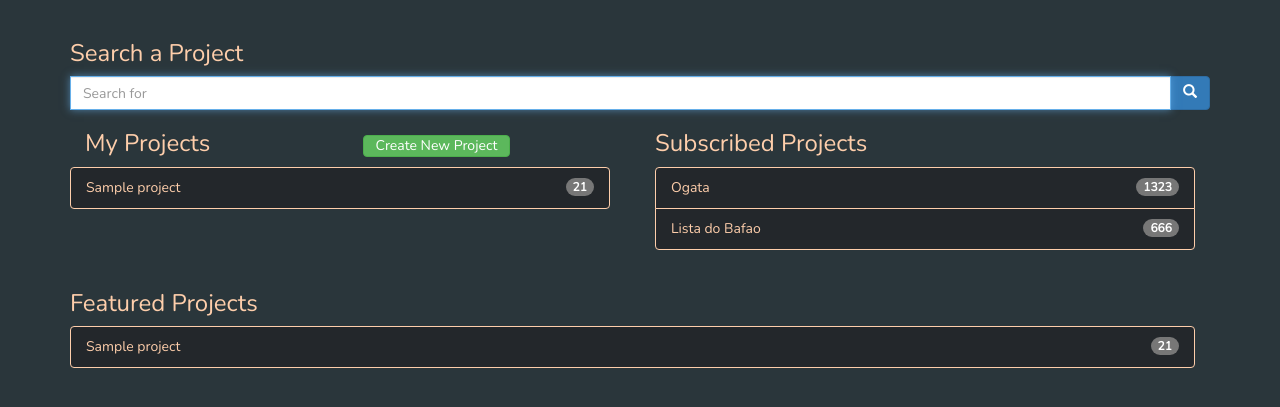
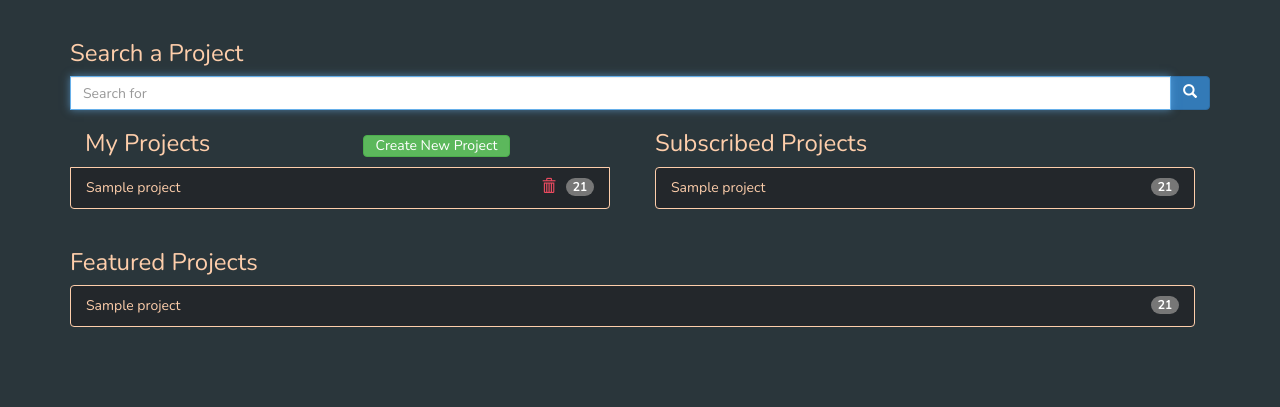
Before and after one commit to gitoso-College-Projects-ITA-2021/CES-22-Solutionary, a Flask app: page /projects/ in a window 1280 px wide. Shown: the part 52-459 px from the top of the page. Run offline with Flask 2, Linux system fonts and the light colour scheme; a user stored in the database is signed in; tables that the repository leaves empty hold one stand-in row (values such as "Sample post"); some libraries are stand-ins or nearby versions.

Commit message:
deletion confirmation modal

```diff
--- a/docs/routes.txt
+++ b/docs/routes.txt
@@ -1,7 +1,7 @@
 /                                                               INDEX
 
 /create-project/                                                [POST] CRIAR PROJETO
-/delete-project/<id>                                            [POST] DELETAR O PROJETO
+/delete-project/                                                [POST] DELETAR O PROJETO
 /edit-project/<id>                                              [POST] EDITAR O PROJETO
 
 /projects                                                       [GET] DASHBOARD
--- a/routes.py
+++ b/routes.py
@@ -73,43 +73,38 @@ def search():
 def create_project():
     proj_form = ProjectForm()
 
-    form_name = request.form['form-name']
-    if form_name == 'add' and proj_form.validate_on_submit():
+    if proj_form.validate_on_submit():
         name = proj_form.name.data
 
         # Check name exists
         project_object = Project.query.filter_by(name=name).first()
         if project_object:
-            return projects() # Colocar mensagem de erro se nome for igual
+            return redirect(url_for('projects')) # Colocar mensagem de erro se nome for igual
         # Add it into DB
         id = load_user( current_user.id ).id
         project = Project(name=name, owner=id)
         db.session.add(project)
         db.session.commit()
 
-    return projects()
+    return redirect(url_for('projects'))
 
-@app.route('/delete-project/<int:id>', methods=['POST'])
-# @app.route('/delete-project/<string:name>', methods=['POST']) TODO
+@app.route('/delete-project', methods=['POST'])
 @login_required
-def delete_project(project_id=None, name=None):
-    del_proj_form = DeleteProjectForm()
+def delete_project():
 
-    form_name = request.form['form-name']
-    if form_name == 'delete' and del_proj_form.validate_on_submit():
-        name = del_proj_form.name.data
-        # Check name exists
-        project_object = Project.query.filter_by(id=project_id).first()
-        if project_object:
-            id = load_user( current_user.id ).id
-            if project_object.owner == id:
-                db.session.delete(project_object)
-                db.session.commit()
+    project_id = request.form['project_id']
+    # Check name exists
+    project_object = Project.query.filter_by(id=project_id).first()
+    if project_object:
+        id = load_user( current_user.id ).id
+        if project_object.owner == id:
+            db.session.delete(project_object)
+            db.session.commit()
 
-            #else TODO
-            # colocar notificação de que não foi possível deletar
+        #else TODO
+        # colocar notificação de que não foi possível deletar
 
-    return projects()
+    return redirect(url_for('projects'))
 
 
 # @app.route('/project/', methods=['POST'])
@@ -180,6 +175,8 @@ def projects():
     my_projects = Project.query.filter_by(owner=load_user( current_user.id ).id)
     # Projetos nos quais estou inscrito
     subscribed_projects = current_user.projects
+    # Form para a criação de projetos
+    proj_form = ProjectForm()
 
     if request.method == 'POST':
         form_name = request.form['form-name']
@@ -188,7 +185,7 @@ def projects():
             projects = Project.query.filter_by(name=name)
 
     return render_template('projects.html', projects=projects, form=search_form, my_projects=my_projects,
-     subscribed_projects=subscribed_projects)
+     subscribed_projects=subscribed_projects, create_project_form=proj_form)
 
 
 @app.route('/projects/<string:project_name>/subscribe', methods=['POST'])
--- a/static/solutionary.css
+++ b/static/solutionary.css
@@ -6,10 +6,6 @@ body {
 
 footer {
     text-align: center;
-}
-
-form {
-    color: black;
 }
 
 .btn-dark {
@@ -86,6 +82,12 @@ button.list-group-item:focus {
     padding: 0 12px 0 12px;
 }
 
+.delete-button {
+    float: right;
+    margin-right: 10px;
+    color: #E84A5F;
+}
+
 
 #main-middle-bar {
     color: #99B898;
--- a/templates/projects.html
+++ b/templates/projects.html
@@ -27,15 +27,40 @@
                 </div>
                 <div class="list-group col-lg-12">
                     {% for project in my_projects %}
-                        <button type="button" class="list-group-item">{{ project.name }} <span class="badge">21</span></button>
+                        <!-- Delete confirmation modal -->
+                        <div id="delete-modal-{{project.id}}" class="modal fade" role="dialog">
+                            <div class="modal-dialog">
+
+                            <!-- Modal content-->
+                            <div class="modal-content">
+                                <div class="modal-header">
+                                <button type="button" class="close modal-close" data-dismiss="modal">&times;</button>
+                                <h4 class="modal-title">Atenção</h4>
+                                </div>
+                                <div class="modal-body">
+                                <h4 class="modal-danger">Você tem certeza que deseja deletar o projeto {{ project.name }}?</h4>
+                                <form id="{{ project.id }}" action="{{url_for('delete_project')}}" method="POST">
+                                    <input type="hidden" name="project_id" value="{{project.id}}">
+                                    <button id="delete-project" class="btn btn-lg btn-danger btn-block" type="submit">Deletar projeto</button>
+                                </form>
+                                </div>
+                                <div class="modal-footer">
+                                <button type="button" class="btn btn-danger" data-dismiss="modal">Cancelar</button>
+                                </div>
+                            </div>
+                            </div>
+                        </div>
+                        <!-- End modal -->
+                        <button type="button" class="list-group-item">{{ project.name }} <span class="badge">21</span><a href='#' class="delete-button" data-toggle="modal" data-target="#delete-modal-{{project.id}}"><span class="glyphicon glyphicon-trash" aria-hidden="true"></span></a></button>
                     {% endfor %}
                 </div>
             </div>
             <div class="col-lg-6">
                 <h3>Subscribed Projects</h3>
                 <div class="list-group col-lg-12">
-                    <button type="button" class="list-group-item">Ogata <span class="badge">1323</span></button>
-                    <button type="button" class="list-group-item">Lista do Bafao <span class="badge">666</span></button>
+                        {% for project in subscribed_projects %}
+                        <button type="button" class="list-group-item">{{ project.name }} <span class="badge">21</span></button>
+                    {% endfor %}
                 </div>
             </div>
         </div>
@@ -51,53 +76,25 @@
         </div>
 </div>
 
+
 {% if create_project_form is defined %}
 <!-- Modal -->
-<div id="register-modal" class="modal fade" role="dialog">
+<div id="create-project-modal" class="modal fade" role="dialog">
   <div class="modal-dialog">
 
     <!-- Modal content-->
     <div class="modal-content">
       <div class="modal-header">
         <button type="button" class="close modal-close" data-dismiss="modal">&times;</button>
-        <h4 class="modal-title">Create Project</h4>
+        <h4 class="modal-title">Create new project</h4>
       </div>
       <div class="modal-body">
-        <form action="{{url_for('')}}", method="POST">
-            <h4 class="form-signin-heading">Create your own project</h4>
-            <label for="fullname">Full Name:</label>
-            {{ register_form.fullname(class_='form-control', placeholder='Chuck Norris', autocomplete='off', autofocus=true)}}
-            <ul>
-                {% for error in register_form.fullname.errors %}
-                    <li>{{ error }}</li>
-                {% endfor %}
-            </ul>
-            <label for="username">Email address:</label>
-            {{ register_form.username(class_='form-control', placeholder='chuck@norris.com', autocomplete='off', autofocus=true)}}
-            <ul>
-                {% for error in register_form.username.errors %}
-                    <li>{{ error }}</li>
-                {% endfor %}
-            </ul>
-            <label for="password">Password:</label>
-            {{ register_form.password(class_='form-control', placeholder='Password')}}
-
-            <ul>
-                {% for error in register_form.password.errors %}
-                <li>{{ error }}</li>
-                    {% endfor %}
-            </ul>
-            <label for="confirm_pswd">Confirm Password:</label>
-            {{ register_form.confirm_pswd(class_='form-control', placeholder='Confirm Password')}}
-
-                <ul>
-                    {% for error in register_form.confirm_pswd.errors %}
-                    <li>{{ error }}</li>
-                {% endfor %}
-            </ul>
-            <label for="register"></label>
-            <button id="register" class="btn btn-lg btn-primary btn-block" type="submit">Register</button>
-            {{ register_form.csrf_token }}
+        <form action="{{url_for('create_project')}}", method="POST">
+            <label for="name">Project Name:</label>
+            {{ create_project_form.name(class_='form-control', placeholder='Desafio do Jackman', autocomplete='off', autofocus=true)}}
+            <label for="create-project"></label>
+            <button id="create-project" class="btn btn-lg btn-primary btn-block" type="submit">Create Project</button>
+            {{ create_project_form.csrf_token }}
         </form>
       </div>
       <div class="modal-footer">
--- a/templates/topbar.html
+++ b/templates/topbar.html
@@ -70,7 +70,7 @@ Solutionary
       </div>
       <div class="modal-body">
         <form action="{{url_for('register')}}", method="POST">
-            <h4 class="form-signin-heading">Please register to start solving our colleagues lives (and maybe save yourself)</h2>
+            <h4 class="form-signin-heading">Please register to start solving our colleagues lives (and maybe save yourself)</h4>
             <label for="fullname">Full Name:</label>
             {{ register_form.fullname(class_='form-control', placeholder='Chuck Norris', autocomplete='off', autofocus=true)}}
             <ul>
```
